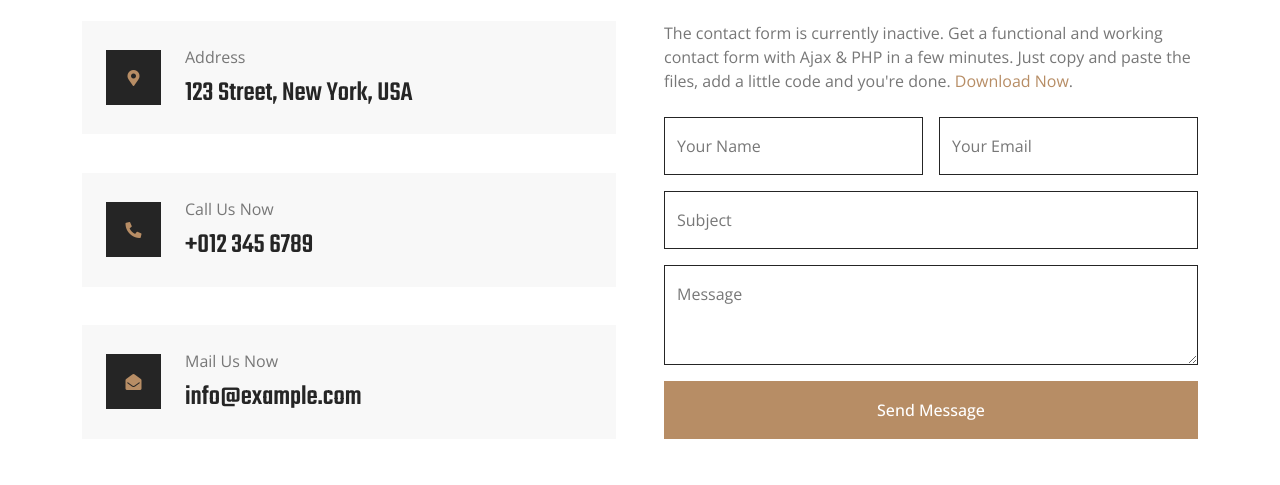
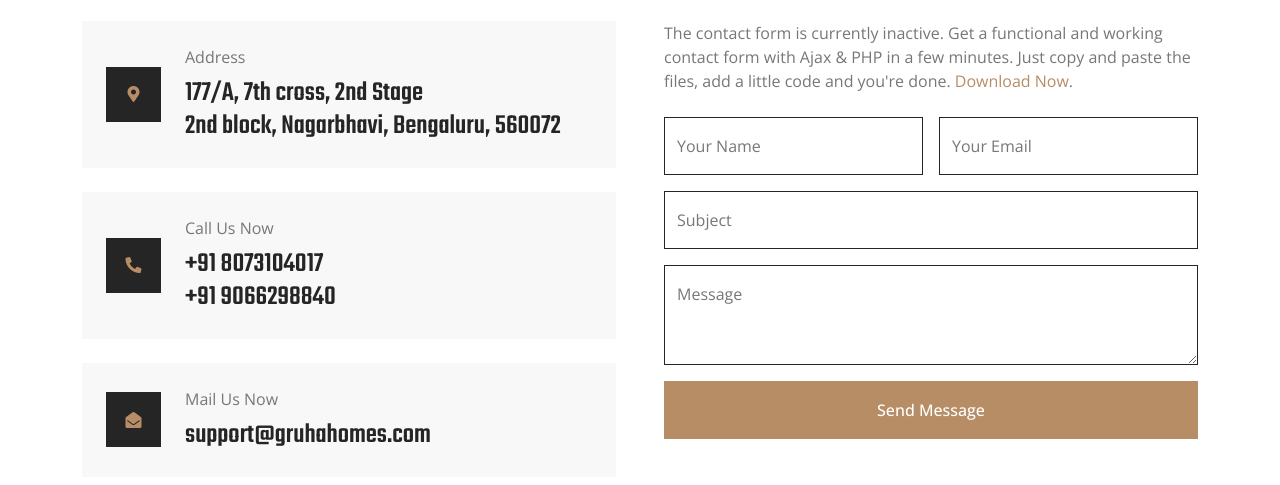
Before and after one commit to VathsalaM/construction_website, a plain HTML site: page contact.html in a window 1280 px wide. Shown: the part 737-1222 px from the top of the page. Drawn offline with nearby package versions, Linux system fonts and the light colour scheme.

```diff
--- a/contact.html
+++ b/contact.html
@@ -131,7 +131,8 @@
                             </div>
                             <div class="ms-4">
                                 <p class="mb-2">Address</p>
-                                <h3 class="mb-0">123 Street, New York, USA</h3>
+                                <h3 class="mb-0">177/A, 7th cross, 2nd Stage</h3>
+                                <h3 class="mb-0">2nd block, Nagarbhavi, Bengaluru, 560072</h3>
                             </div>
                         </div>
                         <div class="bg-light d-flex align-items-center w-100 p-4 mb-4">
@@ -140,7 +141,8 @@
                             </div>
                             <div class="ms-4">
                                 <p class="mb-2">Call Us Now</p>
-                                <h3 class="mb-0">+012 345 6789</h3>
+                                <h3 class="mb-0"><a href="tel:+918073104017"></a>+91 8073104017</h3>
+                                <h3 class="mb-0"><a href="tel:+919066298840"></a>+91 9066298840</h3>
                             </div>
                         </div>
                         <div class="bg-light d-flex align-items-center w-100 p-4">
@@ -149,7 +151,7 @@
                             </div>
                             <div class="ms-4">
                                 <p class="mb-2">Mail Us Now</p>
-                                <h3 class="mb-0">info@example.com</h3>
+                                <h3 class="mb-0">support@gruhahomes.com</h3>
                             </div>
                         </div>
                     </div>
```
Also changed, not shown: index.html (+3 -3 lines), img/projects/project01/Snapinsta.app_462371387_4105293696364951_6619278174540920384_n_1080.jpg (deleted), img/projects/project01/Snapinsta.app_462521308_1205977460635919_5634976642677941904_n_1080.jpg (deleted), img/projects/project01/Snapinsta.app_462661024_2648290108712843_7123164240795588549_n_1080.jpg (deleted), img/projects/project01/image_01.jpg (added), img/projects/project01/image_02.jpg (added), img/projects/project01/image_03.jpg (added), 4 other files.
